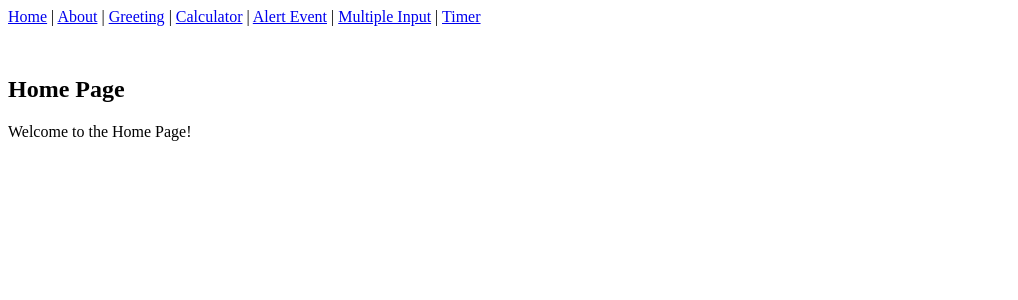
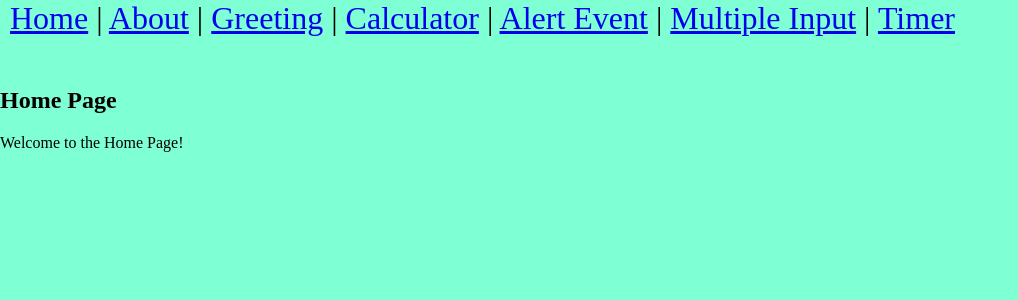
Before and after one commit to Puxcetogaming/first-react-website, a React (Create React App) app: page / in a window 1280 px wide. Shown: the top 300 px of the page, without its empty margins (0-1018 px from the left). Built offline with nearby package versions, Linux system fonts and the light colour scheme.

Commit message:
Added basic css to app.jsx to be easier on the eyes

```diff
--- a/src/App.css
+++ b/src/App.css
@@ -1,3 +1,12 @@
+html, body {
+    height: 100%;
+    margin: 0;
+    padding: 0;
+    background-color: aquamarine; /* Replace with your desired color */
+  }
+
 .navbar {
+    margin-left: 10px;
     margin-bottom: 50px;
+    font-size: xx-large;
 }
```
